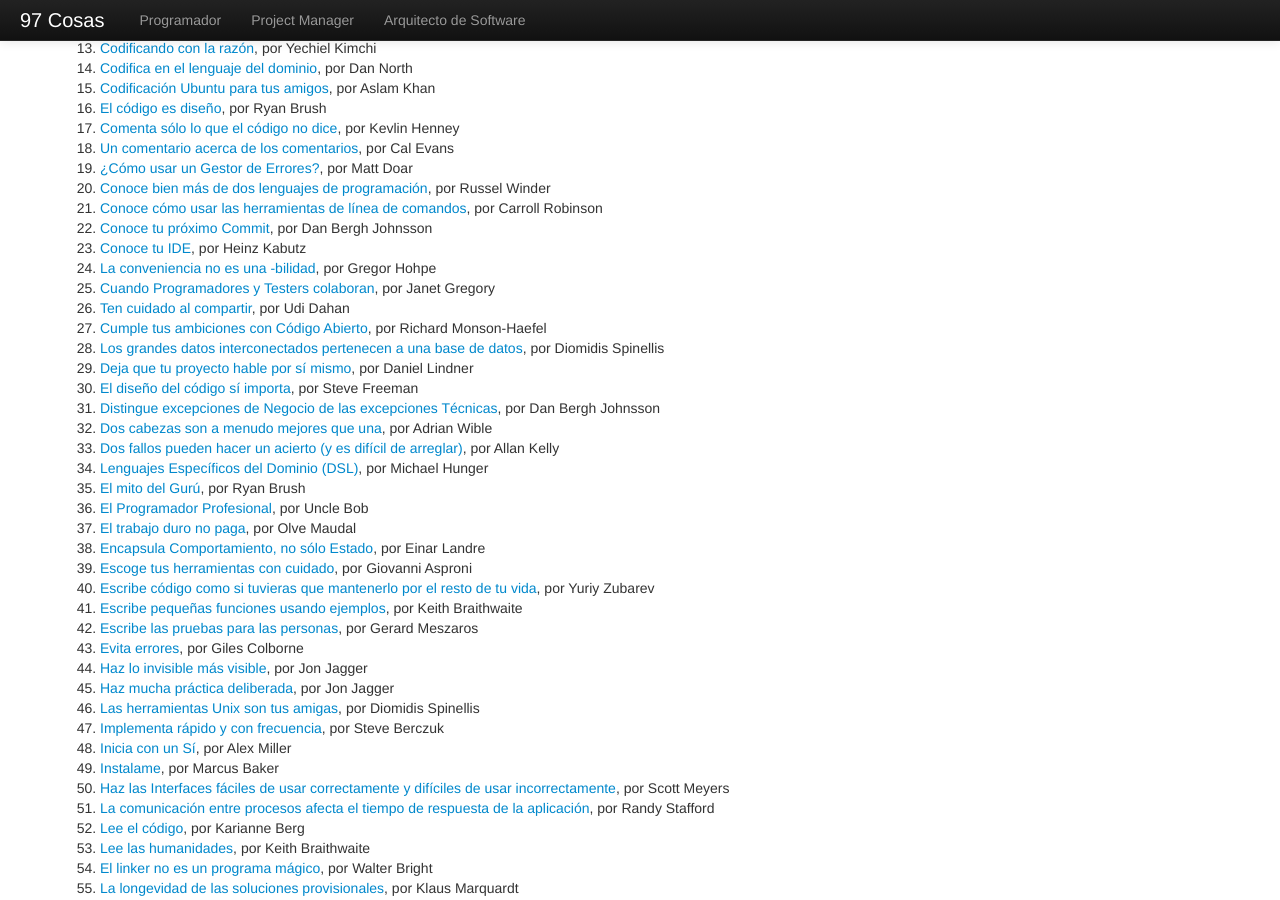
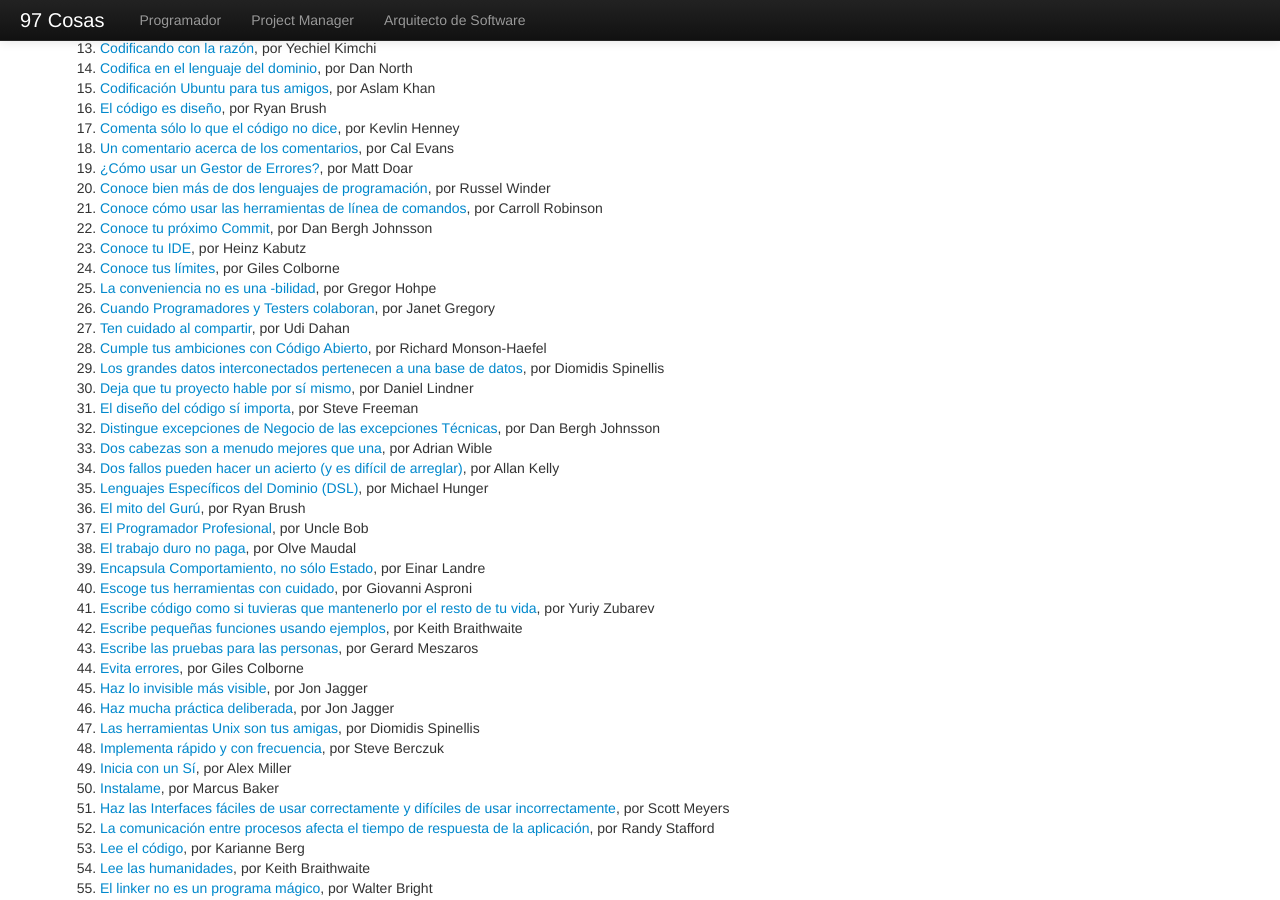
Before and after one commit to esparta/97cosas, a Jekyll site: the page built from programador/index.md, in a window 1280 px wide and 900 px high, scrolled down 422 px. Built offline with Jekyll 4.4.1, drawn with Linux system fonts in a browser that asks for light colours.

Commit message:
Added conoce-tus-limites

```diff
--- a/programador/index.md
+++ b/programador/index.md
@@ -29,76 +29,77 @@ overview: true
 21. [Conoce cómo usar las herramientas de línea de comandos](conoce-como-usar-linea-comando.html), por Carroll Robinson
 22. [Conoce tu próximo Commit](conoce-proximo-commit.html), por Dan Bergh Johnsson
 23. [Conoce tu IDE](conoce-tu-ide.html), por Heinz Kabutz
-24. [La conveniencia no es una -bilidad](conveniencia.html), por Gregor Hohpe
-25. [Cuando Programadores y Testers colaboran](cuando-programadores-testers-colaboran.html), por Janet Gregory
-26. [Ten cuidado al compartir](cuidado-al-compartir.html), por Udi Dahan
-27. [Cumple tus ambiciones con Código Abierto](cumple-ambiciones-con-codigo-abierto.html), por Richard Monson-Haefel
-28. [Los grandes datos interconectados pertenecen a una base de datos](datos-interconectados-pertenecen-base-de-datos.html), por Diomidis Spinellis
-29. [Deja que tu proyecto hable por sí mismo](deja-proyecto-hable-por-si-mismo.html), por Daniel Lindner
-30. [El diseño del código sí importa](diseno-en-codigo-importa.html), por Steve Freeman
-31. [Distingue excepciones de Negocio de las excepciones Técnicas](distingue-excepciones-negocio-tecnicas.html), por Dan Bergh Johnsson
-32. [Dos cabezas son a menudo mejores que una](dos-cabezas-mejor-una.html), por Adrian Wible
-33. [Dos fallos pueden hacer un acierto (y es difícil de arreglar)](dos-fallos-pueden-hacer-acierto.html), por Allan Kelly
-34. [Lenguajes Específicos del Dominio (DSL)](dsl.html), por Michael Hunger
-35. [El mito del Gurú](el-mito-del-guru.html), por Ryan Brush
-36. [El Programador Profesional](el-programador-profesional.html), por Uncle Bob
-37. [El trabajo duro no paga](el-trabajo-duro-no-paga.html), por Olve Maudal
-38. [Encapsula Comportamiento, no sólo Estado](encapsula-comportamiento.html), por Einar Landre
-39. [Escoge tus herramientas con cuidado](escoge-herramientas-con-cuidado.html), por Giovanni Asproni
-40. [Escribe código como si tuvieras que mantenerlo por el resto de tu vida](escribe-codigo-mantenerlo-por-vida.html), por Yuriy Zubarev
-41. [Escribe pequeñas funciones usando ejemplos](escribe-funciones-con-ejemplos.html), por Keith Braithwaite
-42. [Escribe las pruebas para las personas](escribe-pruebas-para-personas.html), por Gerard Meszaros
-43. [Evita errores](evita-errores.html), por Giles Colborne
-44. [Haz lo invisible más visible](haz-lo-invisible-mas-visible.html), por Jon Jagger
-45. [Haz mucha práctica deliberada](haz-mucha-practica-deliberada.html), por Jon Jagger
-46. [Las herramientas Unix son tus amigas](herramientas-unix-amigas.html), por Diomidis Spinellis
-47. [Implementa rápido y con frecuencia](implementa-rapido-y-con-frecuencia.html), por Steve Berczuk
-48. [Inicia con un Sí](inicia-con-un-si.html), por Alex Miller
-49. [Instalame](instalame.html), por Marcus Baker
-50. [Haz las Interfaces fáciles de usar correctamente y difíciles de usar incorrectamente](interfaces-faciles-usar.html), por Scott Meyers
-51. [La comunicación entre procesos afecta el tiempo de respuesta de la aplicación](ipc-afecta.html), por Randy Stafford
-52. [Lee el código](lee-el-codigo.html), por Karianne Berg
-53. [Lee las humanidades](lee-humanidades.html), por Keith Braithwaite
-54. [El linker no es un programa mágico](linker-no-magico.html), por Walter Bright
-55. [La longevidad de las soluciones provisionales](longevidad-soluciones-provisionales.html), por Klaus Marquardt
-56. [Mantén limpia la construcción](manten-limpia-construccion.html), por Johannes Brodwall
-57. [Mejora el código quitándolo](mejora-codigo-quitandolo.html), por Pete Goodliffe
-58. [Mensaje al futuro](mensaje-al-futuro.html), por Linda Rising
-59. [No sólo aprendas el lenguaje, entiende su cultura](no-aprendas-lenguaje-entiende-su-cultura.html), por Anders Norås
-60. [No claves tu programa en la posición vertical](no-claves-programa.html), por Verity Stob
-61. [No confíes en el "Aquí sucede la magia"](no-confies-magia.html), por AlanGriffiths
-62. [¡No ignores ese error!](no-ignores-error.html), por Pete Goodliffe
-63. [No seas lindo con tus datos de prueba](no-seas-lindo-pruebas.html), por Rod Begbie
-64. [No te repitas](no-te-repitas.html), por Steve Smith
-65. [No tengas miedo de romper cosas](no-tengas-miedo-de-romper-cosas.html), por Mike Lewis
-66. [¡No toques ese código!](no-toques-ese-codigo.html), por Cal Evans
-67. [Los números de punto flotante no son reales](numeros-punto-flotante.html), por Chuck Allison
-68. [Oportunidades perdidas del Poliformismo](oportunidades-perdidas-polimorfismo.html), por Kirk Pepperdine
-69. [El paso de mensajes lleva a una mejor escalabilidad en sistemas paralelos](paso-mensajes-mejor-escalabilidad.html), por Russel Winder
-70. [Pensando en estados](pensando-en-estados.html), por Niclas Nilsson
-71. [Pon todo bajo Control de Versiones](pon-todo-bajo-control-de-versiones.html), por Diomidis Spinellis
-72. [Da preferencia a tipos de Dominio Específico que los tipos primitivos](preferencia-tipos-dominio-especifico.html), por Einar Landre
-73. [Preocúpate por el código](preocupate-por-el-codigo.html), por Pete Goodliffe
-74. [El Principio de Responsabilidad Única](principio-responsabilidad-unica.html), por Uncle Bob
-75. [Programa en pareja y siente el flujo](programa-en-pareja-siente-flujo.html), por Gudny Hauknes, Ann Katrin Gagnat, y Kari Røssland
-76. [Prueba el comportamiento requerido, no el comportamiento incidental](prueba-comportamiento-requerido-no-incidental.html), por Kevlin Henney
-77. [Prueba precisa y concretamente](prueba-precisa-concretamente.html), por Kevlin Henney
-78. [Haz pruebas mientras duermes (y los fines de semana)](pruebas-fin-de-semana.html), por Rajith Attapattu
-79. [Las pruebas son el rigor ingenieril del desarrollo de software](pruebas-son-rigor-ingenieril.html), por Neal Ford
-80. [Los registros detallados perturbarán tu sueño](registros-detallados-quitaran-sueno.html), por Johannes Brodwall
-81. [La Regla Boy Scout](regla-boy-scout.html), por Uncle Bob
-82. [La regla de oro del diseño de API](regla-oro-api.html), por Michael Feathers
-83. [Reinventa la rueda frecuentemente](reinventa-rueda-frecuentemente.html), por Jason P Sage
-84. [Resiste la tentación del patrón Singleton](resiste-tentacion-singleton.html), por Sam Saariste
-85. [Retrocede y Automatiza, Automatiza, Automatiza](retrocede-automatiza.html), por Cay Horstmann
-86. [Primero revisa tu código antes de buscar culpar a otros](revisa-tu-codigo.html), por Allan Kelly
-87. [Revisiones de código](revisiones-codigo.html), por Mattias Karlsson
-88. [La Simplicidad viene de la Reducción](simplicidad-reduccion.html), por Paul W. Homer
-89. [Sólo el código dice la verdad](solo-codigo-dice-verdad.html), por Peter Sommerlad
-90. [Suelta el ratón y aléjate del teclado](suelta-raton-alejate-teclado.html), por Cay Horstmann
-91. [Noticias raras - Los testers son tus amigos](testers-amigos.html), por Burk Hufnagel
-92. [Toma ventaja de las herramientas de análisis de código](toma-ventaja-analisis-codigo.html), por Sarah Mount
-93. [Tus clientes no quieren decir lo que dicen](tus-clientes.html), por Nate Jackson
-94. [Un binario](un-binario.html), por Steve Freeman
-95. [Usa el algoritmo y estructura de datos correcto](usa-algoritmo-estructura-de-datos-correcto.html), por JC van Winkel
-96. [El WET dispersa los cuellos de botella en el rendimiento](wet-dispersa-cuellos-de-botella.html), por Kirk Pepperdine
+24. [Conoce tus límites](conoce-tus-limites.html), por Giles Colborne
+25. [La conveniencia no es una -bilidad](conveniencia.html), por Gregor Hohpe
+26. [Cuando Programadores y Testers colaboran](cuando-programadores-testers-colaboran.html), por Janet Gregory
+27. [Ten cuidado al compartir](cuidado-al-compartir.html), por Udi Dahan
+28. [Cumple tus ambiciones con Código Abierto](cumple-ambiciones-con-codigo-abierto.html), por Richard Monson-Haefel
+29. [Los grandes datos interconectados pertenecen a una base de datos](datos-interconectados-pertenecen-base-de-datos.html), por Diomidis Spinellis
+30. [Deja que tu proyecto hable por sí mismo](deja-proyecto-hable-por-si-mismo.html), por Daniel Lindner
+31. [El diseño del código sí importa](diseno-en-codigo-importa.html), por Steve Freeman
+32. [Distingue excepciones de Negocio de las excepciones Técnicas](distingue-excepciones-negocio-tecnicas.html), por Dan Bergh Johnsson
+33. [Dos cabezas son a menudo mejores que una](dos-cabezas-mejor-una.html), por Adrian Wible
+34. [Dos fallos pueden hacer un acierto (y es difícil de arreglar)](dos-fallos-pueden-hacer-acierto.html), por Allan Kelly
+35. [Lenguajes Específicos del Dominio (DSL)](dsl.html), por Michael Hunger
+36. [El mito del Gurú](el-mito-del-guru.html), por Ryan Brush
+37. [El Programador Profesional](el-programador-profesional.html), por Uncle Bob
+38. [El trabajo duro no paga](el-trabajo-duro-no-paga.html), por Olve Maudal
+39. [Encapsula Comportamiento, no sólo Estado](encapsula-comportamiento.html), por Einar Landre
+40. [Escoge tus herramientas con cuidado](escoge-herramientas-con-cuidado.html), por Giovanni Asproni
+41. [Escribe código como si tuvieras que mantenerlo por el resto de tu vida](escribe-codigo-mantenerlo-por-vida.html), por Yuriy Zubarev
+42. [Escribe pequeñas funciones usando ejemplos](escribe-funciones-con-ejemplos.html), por Keith Braithwaite
+43. [Escribe las pruebas para las personas](escribe-pruebas-para-personas.html), por Gerard Meszaros
+44. [Evita errores](evita-errores.html), por Giles Colborne
+45. [Haz lo invisible más visible](haz-lo-invisible-mas-visible.html), por Jon Jagger
+46. [Haz mucha práctica deliberada](haz-mucha-practica-deliberada.html), por Jon Jagger
+47. [Las herramientas Unix son tus amigas](herramientas-unix-amigas.html), por Diomidis Spinellis
+48. [Implementa rápido y con frecuencia](implementa-rapido-y-con-frecuencia.html), por Steve Berczuk
+49. [Inicia con un Sí](inicia-con-un-si.html), por Alex Miller
+50. [Instalame](instalame.html), por Marcus Baker
+51. [Haz las Interfaces fáciles de usar correctamente y difíciles de usar incorrectamente](interfaces-faciles-usar.html), por Scott Meyers
+52. [La comunicación entre procesos afecta el tiempo de respuesta de la aplicación](ipc-afecta.html), por Randy Stafford
+53. [Lee el código](lee-el-codigo.html), por Karianne Berg
+54. [Lee las humanidades](lee-humanidades.html), por Keith Braithwaite
+55. [El linker no es un programa mágico](linker-no-magico.html), por Walter Bright
+56. [La longevidad de las soluciones provisionales](longevidad-soluciones-provisionales.html), por Klaus Marquardt
+57. [Mantén limpia la construcción](manten-limpia-construccion.html), por Johannes Brodwall
+58. [Mejora el código quitándolo](mejora-codigo-quitandolo.html), por Pete Goodliffe
+59. [Mensaje al futuro](mensaje-al-futuro.html), por Linda Rising
+60. [No sólo aprendas el lenguaje, entiende su cultura](no-aprendas-lenguaje-entiende-su-cultura.html), por Anders Norås
+61. [No claves tu programa en la posición vertical](no-claves-programa.html), por Verity Stob
+62. [No confíes en el "Aquí sucede la magia"](no-confies-magia.html), por AlanGriffiths
+63. [¡No ignores ese error!](no-ignores-error.html), por Pete Goodliffe
+64. [No seas lindo con tus datos de prueba](no-seas-lindo-pruebas.html), por Rod Begbie
+65. [No te repitas](no-te-repitas.html), por Steve Smith
+66. [No tengas miedo de romper cosas](no-tengas-miedo-de-romper-cosas.html), por Mike Lewis
+67. [¡No toques ese código!](no-toques-ese-codigo.html), por Cal Evans
+68. [Los números de punto flotante no son reales](numeros-punto-flotante.html), por Chuck Allison
+69. [Oportunidades perdidas del Poliformismo](oportunidades-perdidas-polimorfismo.html), por Kirk Pepperdine
+70. [El paso de mensajes lleva a una mejor escalabilidad en sistemas paralelos](paso-mensajes-mejor-escalabilidad.html), por Russel Winder
+71. [Pensando en estados](pensando-en-estados.html), por Niclas Nilsson
+72. [Pon todo bajo Control de Versiones](pon-todo-bajo-control-de-versiones.html), por Diomidis Spinellis
+73. [Da preferencia a tipos de Dominio Específico que los tipos primitivos](preferencia-tipos-dominio-especifico.html), por Einar Landre
+74. [Preocúpate por el código](preocupate-por-el-codigo.html), por Pete Goodliffe
+75. [El Principio de Responsabilidad Única](principio-responsabilidad-unica.html), por Uncle Bob
+76. [Programa en pareja y siente el flujo](programa-en-pareja-siente-flujo.html), por Gudny Hauknes, Ann Katrin Gagnat, y Kari Røssland
+77. [Prueba el comportamiento requerido, no el comportamiento incidental](prueba-comportamiento-requerido-no-incidental.html), por Kevlin Henney
+78. [Prueba precisa y concretamente](prueba-precisa-concretamente.html), por Kevlin Henney
+79. [Haz pruebas mientras duermes (y los fines de semana)](pruebas-fin-de-semana.html), por Rajith Attapattu
+80. [Las pruebas son el rigor ingenieril del desarrollo de software](pruebas-son-rigor-ingenieril.html), por Neal Ford
+81. [Los registros detallados perturbarán tu sueño](registros-detallados-quitaran-sueno.html), por Johannes Brodwall
+82. [La Regla Boy Scout](regla-boy-scout.html), por Uncle Bob
+83. [La regla de oro del diseño de API](regla-oro-api.html), por Michael Feathers
+84. [Reinventa la rueda frecuentemente](reinventa-rueda-frecuentemente.html), por Jason P Sage
+85. [Resiste la tentación del patrón Singleton](resiste-tentacion-singleton.html), por Sam Saariste
+86. [Retrocede y Automatiza, Automatiza, Automatiza](retrocede-automatiza.html), por Cay Horstmann
+87. [Primero revisa tu código antes de buscar culpar a otros](revisa-tu-codigo.html), por Allan Kelly
+88. [Revisiones de código](revisiones-codigo.html), por Mattias Karlsson
+89. [La Simplicidad viene de la Reducción](simplicidad-reduccion.html), por Paul W. Homer
+90. [Sólo el código dice la verdad](solo-codigo-dice-verdad.html), por Peter Sommerlad
+91. [Suelta el ratón y aléjate del teclado](suelta-raton-alejate-teclado.html), por Cay Horstmann
+92. [Noticias raras - Los testers son tus amigos](testers-amigos.html), por Burk Hufnagel
+93. [Toma ventaja de las herramientas de análisis de código](toma-ventaja-analisis-codigo.html), por Sarah Mount
+94. [Tus clientes no quieren decir lo que dicen](tus-clientes.html), por Nate Jackson
+95. [Un binario](un-binario.html), por Steve Freeman
+96. [Usa el algoritmo y estructura de datos correcto](usa-algoritmo-estructura-de-datos-correcto.html), por JC van Winkel
+97. [El WET dispersa los cuellos de botella en el rendimiento](wet-dispersa-cuellos-de-botella.html), por Kirk Pepperdine
```
Also changed, not shown: programador/conoce-tus-limites.md (added, +55 -0 lines), programador/assets/img/complexity_classes.jpeg (added).
